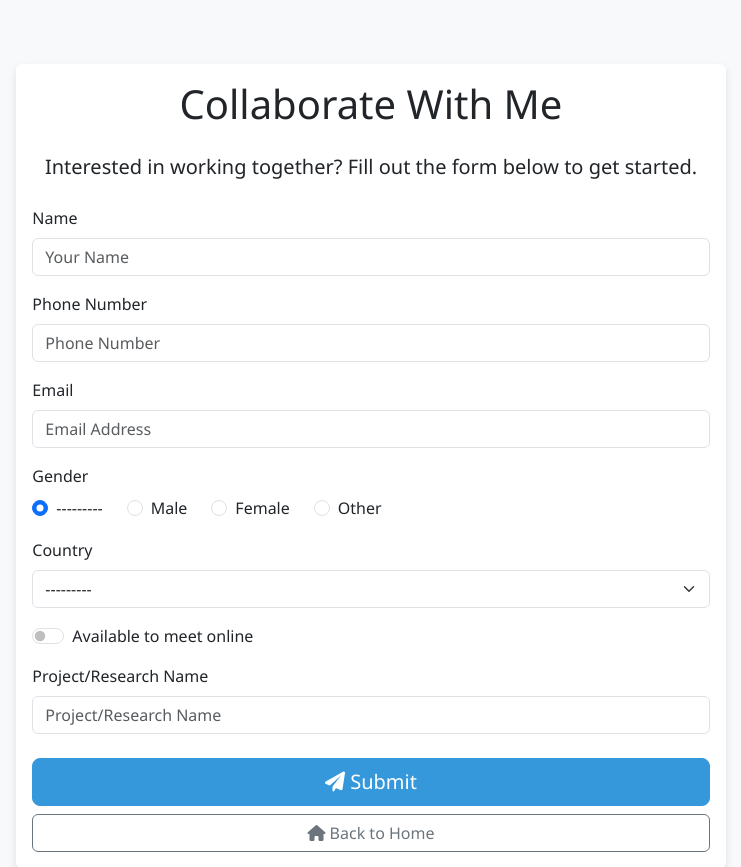
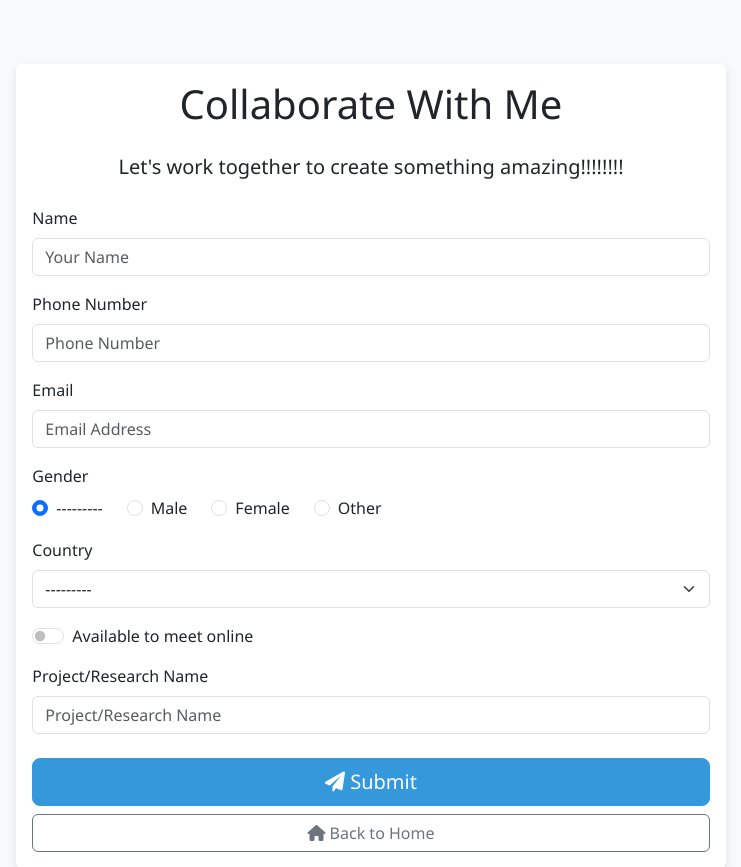
Before and after one commit to HusseinMoukalled/Portfolio_Jenkins, a Django app: page /collaborate/ in a window 1280 px wide. Shown: the part 72-939 px from the top of the page, without its empty margins (269-1010 px from the left). Run offline with Django 5.2, Linux system fonts and the light colour scheme.

Commit message:
Testing automation

```diff
--- a/templates/portfolio/collaborate.html
+++ b/templates/portfolio/collaborate.html
@@ -6,7 +6,7 @@
         <div class="card">
             <div class="card-body">
                 <h1 class="card-title text-center mb-4">Collaborate With Me</h1>
-                <p class="lead text-center mb-4">Interested in working together? Fill out the form below to get started.</p>
+                <p class="lead text-center mb-4">Let's work together to create something amazing!!!!!!!!</p>
 
                 <form method="post" class="needs-validation" novalidate>
                     {% csrf_token %}
```
